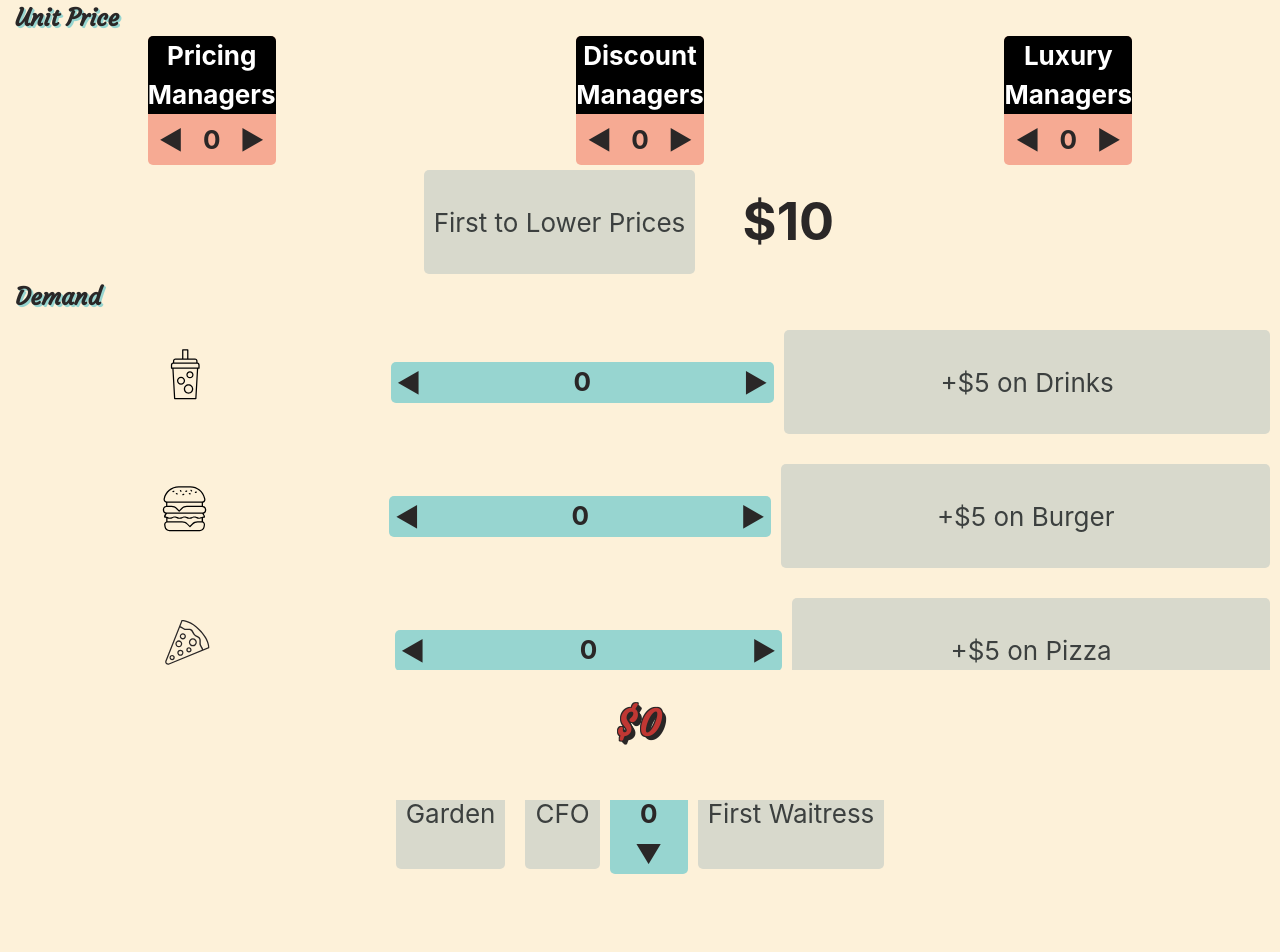
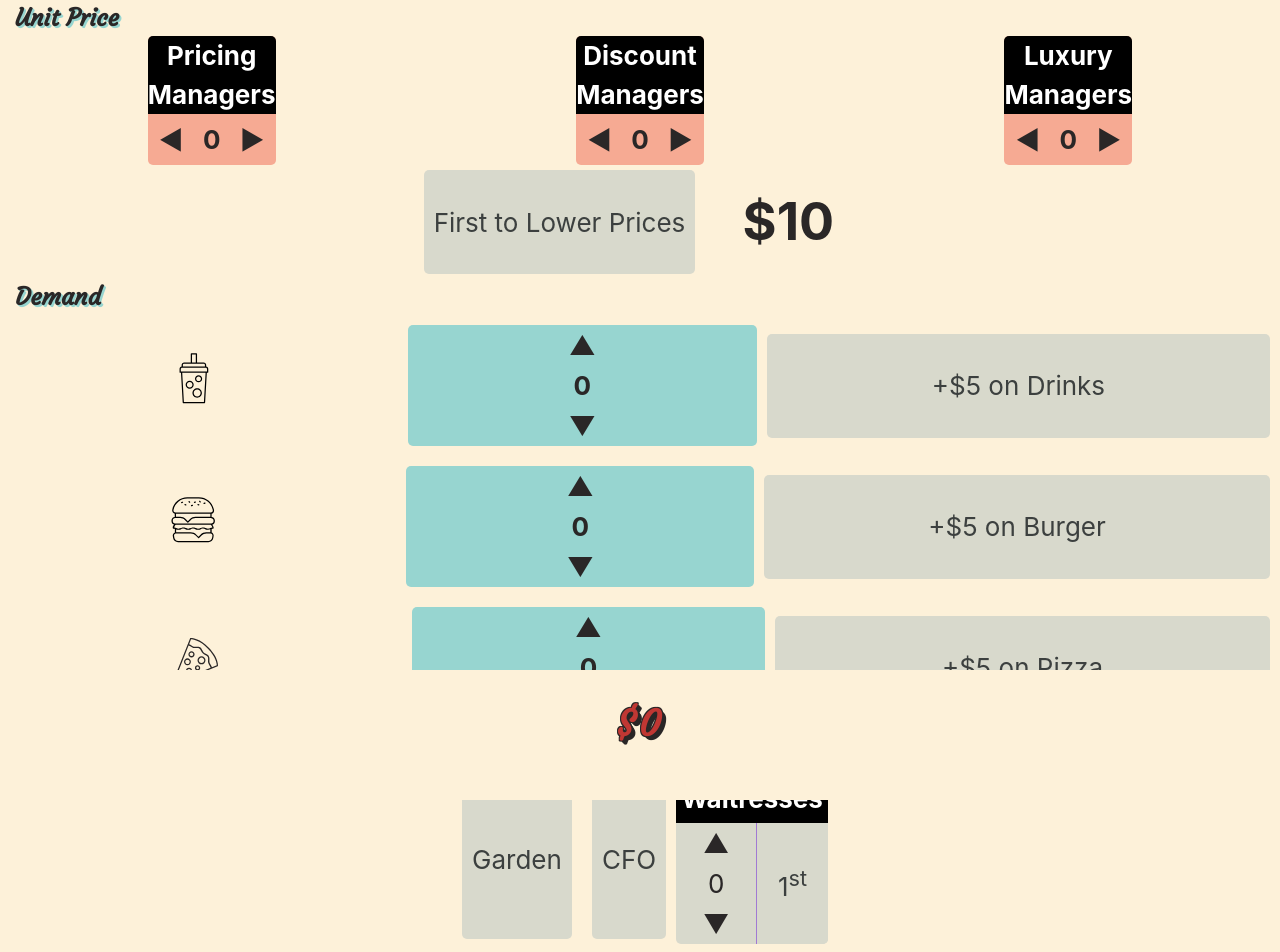
Before and after one commit to egnwd/food-chain-magnate, a React (Create React App) app: page / in a window 1280 px wide. Shown: the top 952 px of the page. Built offline with nearby package versions, Linux system fonts and the light colour scheme.

Commit message:
Adds component for toggle and increment
Component used for waitresses - logic and styling could be tidied but
it works as it stands.

```diff
--- a/src/App.css
+++ b/src/App.css
@@ -204,6 +204,13 @@ button:focus {
   font-weight: 700;
 }
 
+button {
+  border: none;
+  cursor: pointer;
+  background: none;
+  color: rgb(42, 39, 39);
+}
+
 .numberCruncher button {
   border: none;
   cursor: pointer;
--- a/src/Components/DemandArea.tsx
+++ b/src/Components/DemandArea.tsx
@@ -8,8 +8,7 @@ import BurgerIcon from "../Icons/BurgerIcon";
 import PizzaIcon from "../Icons/PizzaIcon";
 
 const DemandArea: React.FC = () => {
-  const { demand, setDemand, milestones, setMilestones } =
-    useContext(HouseDemandContext);
+  const { demand, setDemand, milestones, setMilestones } = useContext(HouseDemandContext);
 
   const handleAddDrink = () => {
     if (demand.total >= 5) {
@@ -89,17 +88,8 @@ const DemandArea: React.FC = () => {
       <Title>Demand</Title>
       <div className="menuItem">
         <SodaIcon />
-        <NumberButton
-          label={demand.drinks.toString()}
-          onIncrement={handleAddDrink}
-          onDecrement={handleRemoveDrink}
-          horizontal
-        />
-        <ToggleButton
-          label="+$5 on Drinks"
-          active={milestones.hasDrinkBonus}
-          onClick={handleDrinkBonus}
-        />
+        <NumberButton label={demand.drinks.toString()} onIncrement={handleAddDrink} onDecrement={handleRemoveDrink} />
+        <ToggleButton label="+$5 on Drinks" active={milestones.hasDrinkBonus} onClick={handleDrinkBonus} />
       </div>
       <div className="menuItem">
         <BurgerIcon />
@@ -108,28 +98,14 @@ const DemandArea: React.FC = () => {
           label={demand.burgers.toString()}
           onIncrement={handleAddBurgers}
           onDecrement={handleRemoveBurgers}
-          horizontal
         />
-        <ToggleButton
-          label="+$5 on Burger"
-          active={milestones.hasBurgerBonus}
-          onClick={handleBurgerBonus}
-        />
+        <ToggleButton label="+$5 on Burger" active={milestones.hasBurgerBonus} onClick={handleBurgerBonus} />
       </div>
       <div className="menuItem">
         <PizzaIcon />
 
-        <NumberButton
-          label={demand.pizza.toString()}
-          onIncrement={handleAddPizza}
-          onDecrement={handleRemovePizza}
-          horizontal
-        />
-        <ToggleButton
-          label="+$5 on Pizza"
-          active={milestones.hasPizzaBonus}
-          onClick={handlePizzaBonus}
-        />
+        <NumberButton label={demand.pizza.toString()} onIncrement={handleAddPizza} onDecrement={handleRemovePizza} />
+        <ToggleButton label="+$5 on Pizza" active={milestones.hasPizzaBonus} onClick={handlePizzaBonus} />
       </div>
     </section>
   );
--- /dev/null
+++ b/src/Components/IncrementAndToggle.tsx
@@ -0,0 +1,82 @@
+import React from "react";
+import FoodChainMagnatePalette from "./ColorPalette";
+
+type NumberButtonProps = {
+  label: string;
+  active: boolean;
+  onClick: () => void;
+  counter: number;
+  onIncrement: () => void;
+  onDecrement: () => void;
+  activeColor?: string;
+};
+
+const IncrementAndToggle: React.FC<NumberButtonProps> = ({
+  label,
+  active,
+  onClick,
+  counter,
+  onIncrement,
+  onDecrement,
+  activeColor = FoodChainMagnatePalette.defaultActive,
+}) => {
+  const inactiveColor = FoodChainMagnatePalette.defaultInactive;
+  const toggledBackgroundColor = active ? activeColor : inactiveColor;
+  const textColor = FoodChainMagnatePalette.defaultText;
+  return (
+    <div
+      style={{
+        borderRadius: "5px",
+        minWidth: "120px",
+        backgroundColor: inactiveColor,
+      }}
+    >
+      <div
+        style={{
+          backgroundColor: "black",
+          color: "white",
+          fontWeight: "700",
+          borderRadius: "5px 5px 0px 0px",
+          padding: "5px",
+        }}
+      >
+        {label}
+      </div>
+      <div
+        style={{
+          display: "flex",
+        }}
+      >
+        <div
+          style={{
+            display: "flex",
+            flexDirection: "column",
+            justifyContent: "space-between",
+            flexGrow: 1,
+          }}
+        >
+          <button onClick={onIncrement}>▲</button>
+          <span>{counter.toString()}</span>
+          <button onClick={onDecrement}>▼</button>
+        </div>
+        <button
+          onClick={onClick}
+          style={{
+            color: textColor,
+            borderLeft: "solid 1px",
+            borderColor: activeColor,
+            padding: 0,
+            cursor: "pointer",
+            flexGrow: 1,
+            backgroundColor: toggledBackgroundColor,
+            borderRadius: "0px 0px 5px 0px",
+          }}
+        >
+          1<sup>st</sup>
+        </button>
+      </div>
+    </div>
+  );
+};
+
+export default IncrementAndToggle;
--- a/src/Components/RevenueBonusArea.tsx
+++ b/src/Components/RevenueBonusArea.tsx
@@ -1,6 +1,6 @@
 import React, { useContext } from "react";
 import ToggleButton from "./ToggleButton";
-import NumberButton from "./NumberButton";
+import IncrementAndToggle from "./IncrementAndToggle";
 import FoodChainMagnatePalette from "./ColorPalette";
 import { HouseDemandContext } from "./HouseDemandContext";
 import Title from "./Title";
@@ -59,15 +59,13 @@ const RevenueBonusArea: React.FC = () => {
           onClick={handleHasCFO}
           activeColor={FoodChainMagnatePalette.businessDevelopment}
         />
-        <NumberButton
-          label={numberWaitresses.toString()}
+        <IncrementAndToggle
+          label="Waitresses"
+          active={milestones.hasFirstWaitress}
+          onClick={handleHasFirstWaitress}
+          counter={numberWaitresses}
           onIncrement={handleAddWaitress}
           onDecrement={handleRemoveWaitress}
-        />
-        <ToggleButton
-          label="First Waitress"
-          active={milestones.hasFirstWaitress}
-          onClick={handleHasFirstWaitress}
           activeColor={FoodChainMagnatePalette.businessDevelopment}
         />
       </div>
```
